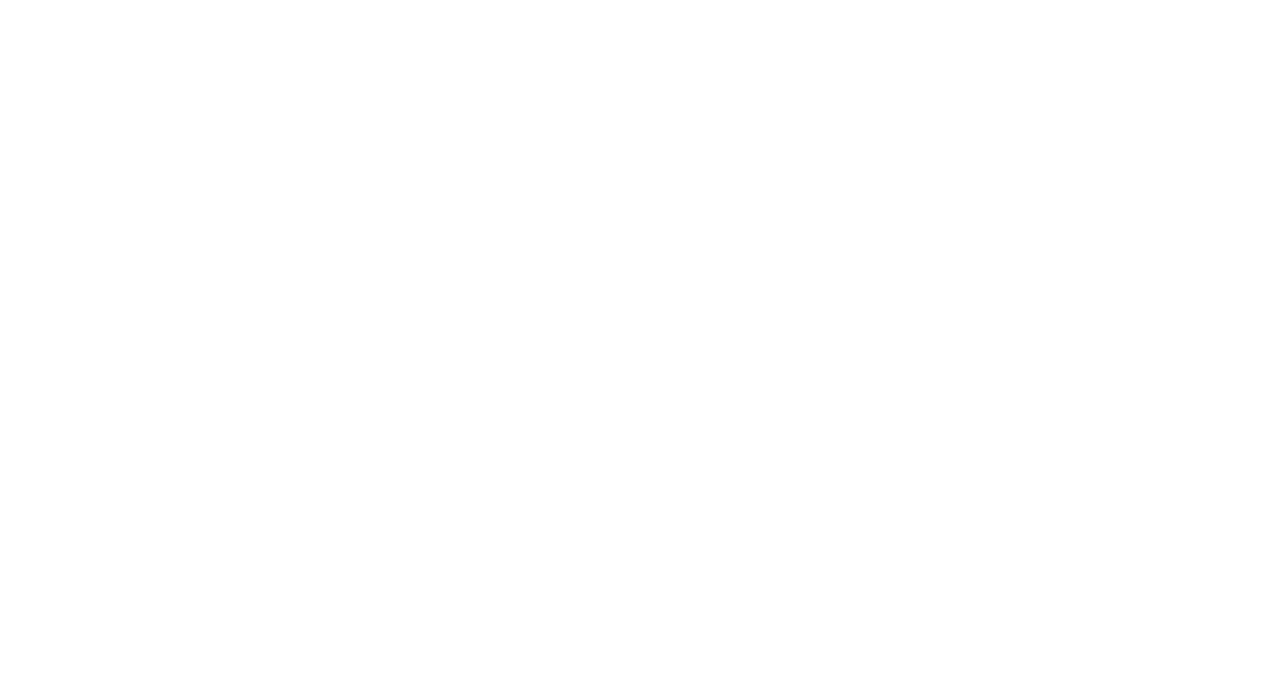
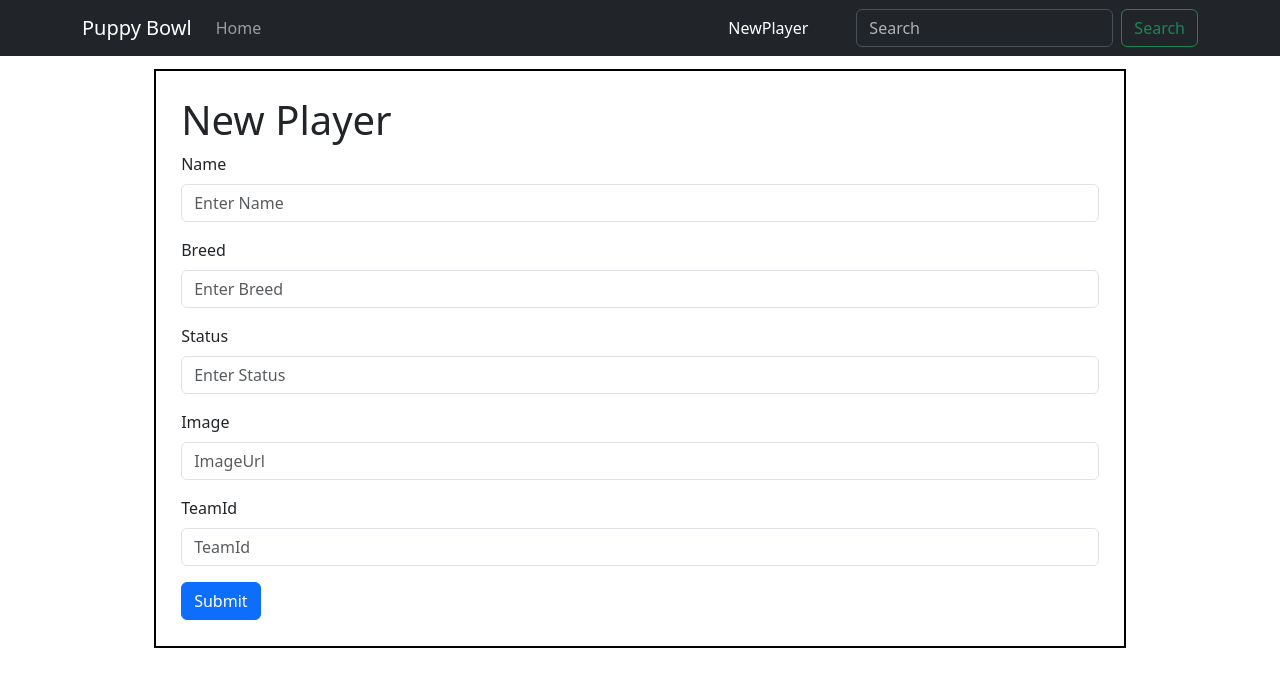
Before and after one commit to preethirmani/Puppy-Bowl-React, a React (Vite) app: page /newPlayer in a window 1280 px wide. Before the commit this address had no page. Shown: the top 686 px of the page. Built offline with nearby package versions, Linux system fonts and the light colour scheme.

Commit message:
modified API calls

```diff
--- a/package.json
+++ b/package.json
@@ -16,6 +16,7 @@
     "react-bootstrap": "^2.9.2",
     "react-dom": "^18.2.0",
     "react-redux": "^9.1.0",
+    "react-router-bootstrap": "^0.26.2",
     "react-router-dom": "^6.21.2"
   },
   "devDependencies": {
--- /dev/null
+++ b/src/API/ajaxHelpers.js
@@ -0,0 +1,23 @@
+import { API_URL } from "../constants";
+
+export const fetchAllPlayers = async () => {
+  console.log('FetchAllPlayers');
+  try{
+    const result = await fetch(API_URL);
+    const json = await result.json();
+    return json.data.players;
+  }catch(error) {
+    console.log(error);
+  }
+}
+
+export const fetchSinglePlayer = async (id) => {
+  try{
+    const result = await fetch(`${API_URL}/${id}`);
+    const json = await result.json();
+    console.log('fetchSinglePlayer::',json.data.player);
+    return json.data.player;
+  }catch(error) {
+    console.log(error);
+  }
+}
--- a/src/App.jsx
+++ b/src/App.jsx
@@ -1,6 +1,10 @@
+import {Routes, Route} from 'react-router-dom';
 import AllPlayers from './components/AllPlayers'
-import {Route, Routes} from 'react-router-dom';
 import SinglePlayer from './components/SinglePlayer';
+import Navigation from './components/Navigation';
+import NewPlayer from './components/NewPlayer';
+
+
 
 
 function App() {
@@ -8,10 +12,14 @@ function App() {
 
   return (
     <>
-      <Routes>
-        <Route path='/' element={<AllPlayers />} />
-        <Route path='/players/:playerid' element={<SinglePlayer />} />
-      </Routes>
+
+      <Navigation />
+        <Routes>
+          <Route path='/' element={<AllPlayers />} />
+          <Route path='/players/:playerid' element={<SinglePlayer />} />
+          <Route path='/newPlayer' element={<NewPlayer />} />
+        </Routes>
+
 
     </>
   )
--- a/src/components/AllPlayers.jsx
+++ b/src/components/AllPlayers.jsx
@@ -1,49 +1,43 @@
 import { useState, useEffect } from "react";
-import Button from 'react-bootstrap/Button';
-import Card from 'react-bootstrap/Card';
-import ListGroup from 'react-bootstrap/ListGroup';
 import '../index.css'
 import { Link, useNavigate } from "react-router-dom";
+import { fetchAllPlayers } from "../API/ajaxHelpers";
 
-const API = `https://fsa-puppy-bowl.herokuapp.com/api/2310-fsa-et-web-pt-sf-b-peethi/players`;
 
 const AllPlayers = () => {
-  const [allPups, setAllPups] = useState([]);
+
+  const [players, setPlayers] = useState([]);
+
   const navigate = useNavigate();
+
   useEffect(() => {
-    async function getAllPlayers() {
-      try{
-        const data = await fetch(API);
-        const json = await data.json();
-        setAllPups(json.data.players);
-        console.log(allPups);
-      } catch(error) {
-        console.log(error);
-      }
+    async function getPlayers(){
+      const data = await  fetchAllPlayers();
+      console.log(data);
+      setPlayers(data);
+      console.log(players);
     }
-    getAllPlayers();
+   getPlayers();
   },[])
   return(
     <div className="container">
       {
-        allPups.map(pup => {
+        players.map(player => {
           return(
-            <div className="player-card" key={pup.id}>
+            <div className="player-card" key={player.id}>
              <div className="player-div">
-
-                <img className='player-image' src={pup.imageUrl}
-                 onClick={() => navigate(`/players/${pup.id}`) }/>
-
+                <img className='player-image' src={player.imageUrl}
+                 onClick={() => navigate(`/players/${player.id}`) }/>
               </div>
               <div className="player-info">
-              <h4>{pup.name}</h4>
+              <h4>{player.name}</h4>
               <div>
                 <strong>Breed: </strong>
-                {pup.breed}
+                {player.breed}
               </div>
               <div>
                 <strong>Status: </strong>
-                {pup.status}
+                {player.status}
               </div>
               <Link>Delete</Link>
               </div>
--- /dev/null
+++ b/src/components/Navigation.jsx
@@ -0,0 +1,70 @@
+import Container from 'react-bootstrap/Container';
+import Nav from 'react-bootstrap/Nav';
+import { Navbar } from "react-bootstrap";
+import Form from 'react-bootstrap/Form';
+import Button from 'react-bootstrap/Button';
+import {LinkContainer} from 'react-router-bootstrap';
+import { useState } from 'react';
+import { useNavigate } from 'react-router';
+import '../index.css';
+
+const Navigation = () => {
+  const navigate = useNavigate();
+  const [searchPup, setSearchPup] = useState({
+    search : ''
+  }
+  );
+
+  const handleSubmit = (e) => {
+    console.log('here');
+    navigate(``)
+  }
+
+  const handleChange = (e) => {
+      e.preventDefault();
+      console.log(e.target.value);
+      setSearchPup({
+      ...searchPup,
+      [e.target.name] : e.target.value
+   });
+  }
+  return(
+  <>
+  <Navbar bg="dark" data-bs-theme="dark" sticky="top">
+        <Container>
+          <LinkContainer to='/'>
+             <Navbar.Brand >Puppy Bowl</Navbar.Brand>
+          </LinkContainer>
+
+          <Nav className="me-auto">
+            <LinkContainer to='/'>
+               <Nav.Link >Home</Nav.Link>
+            </LinkContainer>
+          </Nav>
+
+          <Nav className="new-player-menu">
+            <LinkContainer to='/newPlayer'>
+              <Nav.Link>NewPlayer</Nav.Link>
+            </LinkContainer>
+          </Nav>
+
+          <Form className="d-flex">
+            <Form.Control
+              id='search-input'
+              onChange={handleChange}
+              type="search"
+              placeholder="Search"
+              className="me-2"
+              aria-label="Search"
+              name='search'
+              value={searchPup.search}
+            />
+            <Button variant="outline-success" onClick={handleSubmit}>Search</Button>
+          </Form>
+        </Container>
+  </Navbar>
+  </>
+  )
+}
+
+export default Navigation;
--- /dev/null
+++ b/src/components/NewPlayer.jsx
@@ -0,0 +1,46 @@
+import Button from 'react-bootstrap/Button';
+import Form from 'react-bootstrap/Form';
+import '../index.css';
+
+const NewPlayer = () => {
+  return (
+
+  <div className='form-container'>
+    <h1>New Player</h1>
+    <Form>
+        <Form.Group className="mb-3" >
+          <Form.Label>Name</Form.Label>
+          <Form.Control type="text" placeholder="Enter Name" />
+        </Form.Group>
+        <Form.Group className="mb-3" >
+          <Form.Label>Breed</Form.Label>
+          <Form.Control type="text" placeholder="Enter Breed" />
+        </Form.Group>
+
+        <Form.Group className="mb-3" >
+          <Form.Label>Status</Form.Label>
+          <Form.Control type="text" placeholder="Enter Status" />
+        </Form.Group>
+
+        <Form.Group className="mb-3" >
+          <Form.Label>Image</Form.Label>
+          <Form.Control type="text" placeholder="ImageUrl" />
+        </Form.Group>
+
+        <Form.Group className="mb-3" >
+          <Form.Label>TeamId</Form.Label>
+          <Form.Control type="text" placeholder="TeamId" />
+        </Form.Group>
+
+        <Button variant="primary" type="submit">
+          Submit
+        </Button>
+      </Form>
+  </div>
+
+
+  )
+}
+
+
+export default NewPlayer;
--- a/src/components/SinglePlayer.jsx
+++ b/src/components/SinglePlayer.jsx
@@ -1,29 +1,48 @@
 import { useState } from 'react';
-import { useParams } from 'react-router-dom';
+import { useNavigate, useParams } from 'react-router-dom';
 import { useEffect } from "react";
 import { API_URL } from "../constants";
+import Button from 'react-bootstrap/Button';
+import Card from 'react-bootstrap/Card';
+import { fetchSinglePlayer } from '../API/ajaxHelpers';
 
 const SinglePlayer = () => {
-  const [singlePlayer, setSinglePlayer ] = useState({});
-
+  const [ playerInfo, setPlayerInfo] = useState({});
   const { playerid } = useParams();
-  console.log('PlayerId:', playerid);
+  const navigate = useNavigate();
   useEffect(() => {
    async function getPlayer() {
-    try {
-      const result = await fetch(`${API_URL}/${playerid}`);
-      const json = await result.json();
-      setSinglePlayer(json);
-    } catch(error) {
-      console.log(error);
-    }
+    const data = await fetchSinglePlayer(playerid);
+    setPlayerInfo(data);
    }
    getPlayer();
-  })
+
+  },[])
 
   return(
-    <div>
-      SinglePlayer
+    <div className='container-singlePlayer'>
+       <Card style={{ width: '18rem' }}>
+      <Card.Img variant="top"
+      src={playerInfo.imageUrl} />
+      <Card.Body>
+        <Card.Title>{playerInfo.name}</Card.Title>
+        <Card.Text>
+          Breed : {playerInfo.breed}
+        </Card.Text>
+         <Card.Text>
+          Status : {playerInfo.status}
+        </Card.Text>
+        <Card.Text>
+          TeamId : {playerInfo.teamId}
+        </Card.Text>
+        <Card.Text>
+          Cohort : {playerInfo.cohortId}
+        </Card.Text>
+        <Button variant="primary"
+        onClick={(e) => navigate(`/`) }>
+          Go Back</Button>
+      </Card.Body>
+    </Card>
     </div>
   )
 }
--- a/src/constants.js
+++ b/src/constants.js
@@ -1 +1,2 @@
 export const API_URL = 'https://fsa-puppy-bowl.herokuapp.com/api/2310-fsa-et-web-pt-sf-b-peethi/players';
+export const BASE_URL = 'https://fsa-puppy-bowl.herokuapp.com/api/2310-fsa-et-web-pt-sf-b-peethi/'
--- a/src/index.css
+++ b/src/index.css
@@ -34,5 +34,14 @@ body{
   padding: 10px;
   align-items: center;
   justify-content: center;
+}
 
+.new-player-menu{
+  margin-right: 40px;
 }
+
+.form-container{
+  border: 2px solid black;
+  margin: 1% 12%;
+  padding: 2%;
+}
--- a/src/main.jsx
+++ b/src/main.jsx
@@ -1,9 +1,10 @@
 import React from 'react'
 import ReactDOM from 'react-dom/client'
+import App from './app.jsx'
 import { BrowserRouter } from 'react-router-dom'
-import App from './App.jsx'
 import 'bootstrap/dist/css/bootstrap.css'
 import './index.css'
+
 
 ReactDOM.createRoot(document.getElementById('root')).render(
   <React.StrictMode>
```
Also changed, not shown: 1 other file (tests, documents, lock files or other folders).
